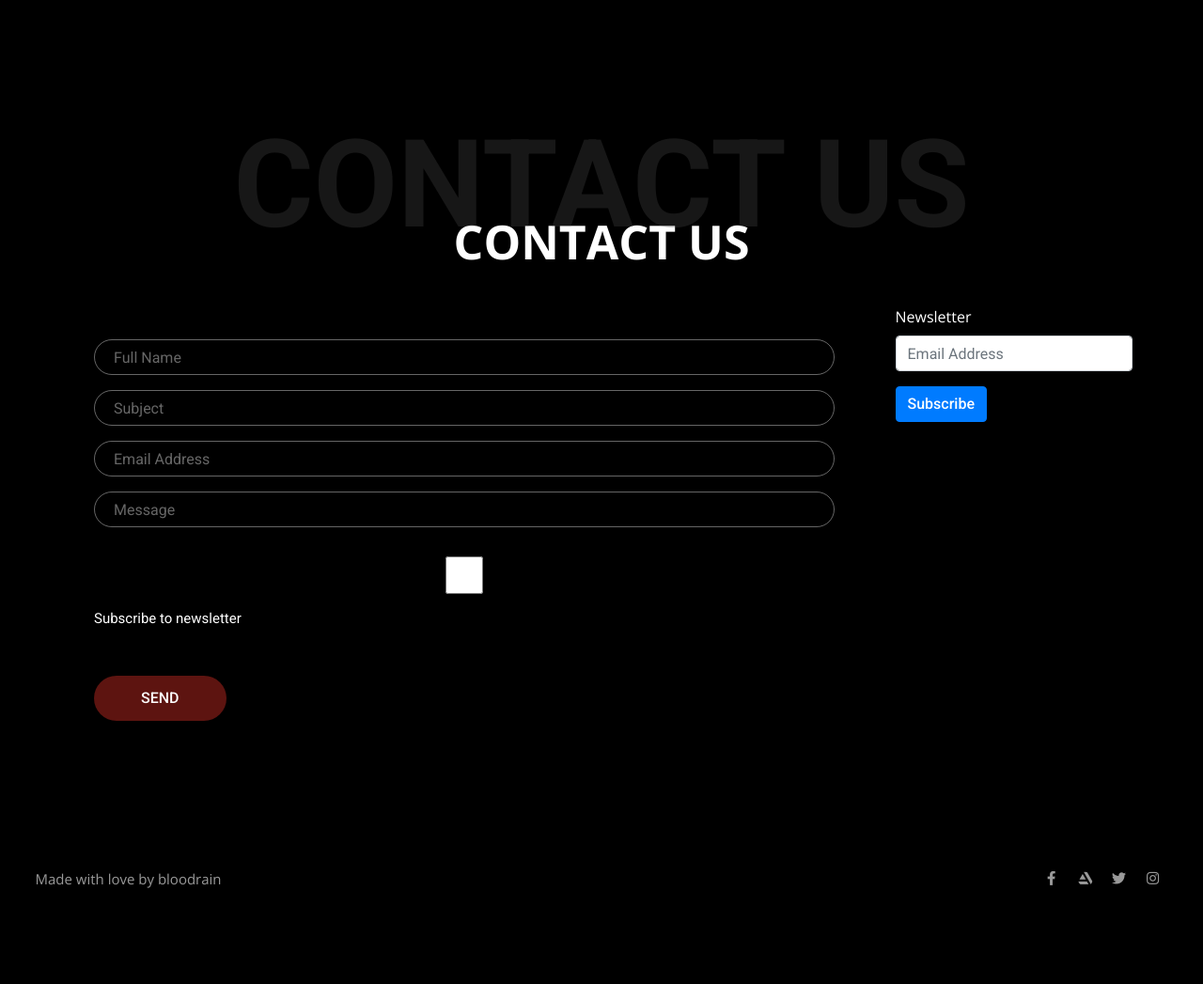
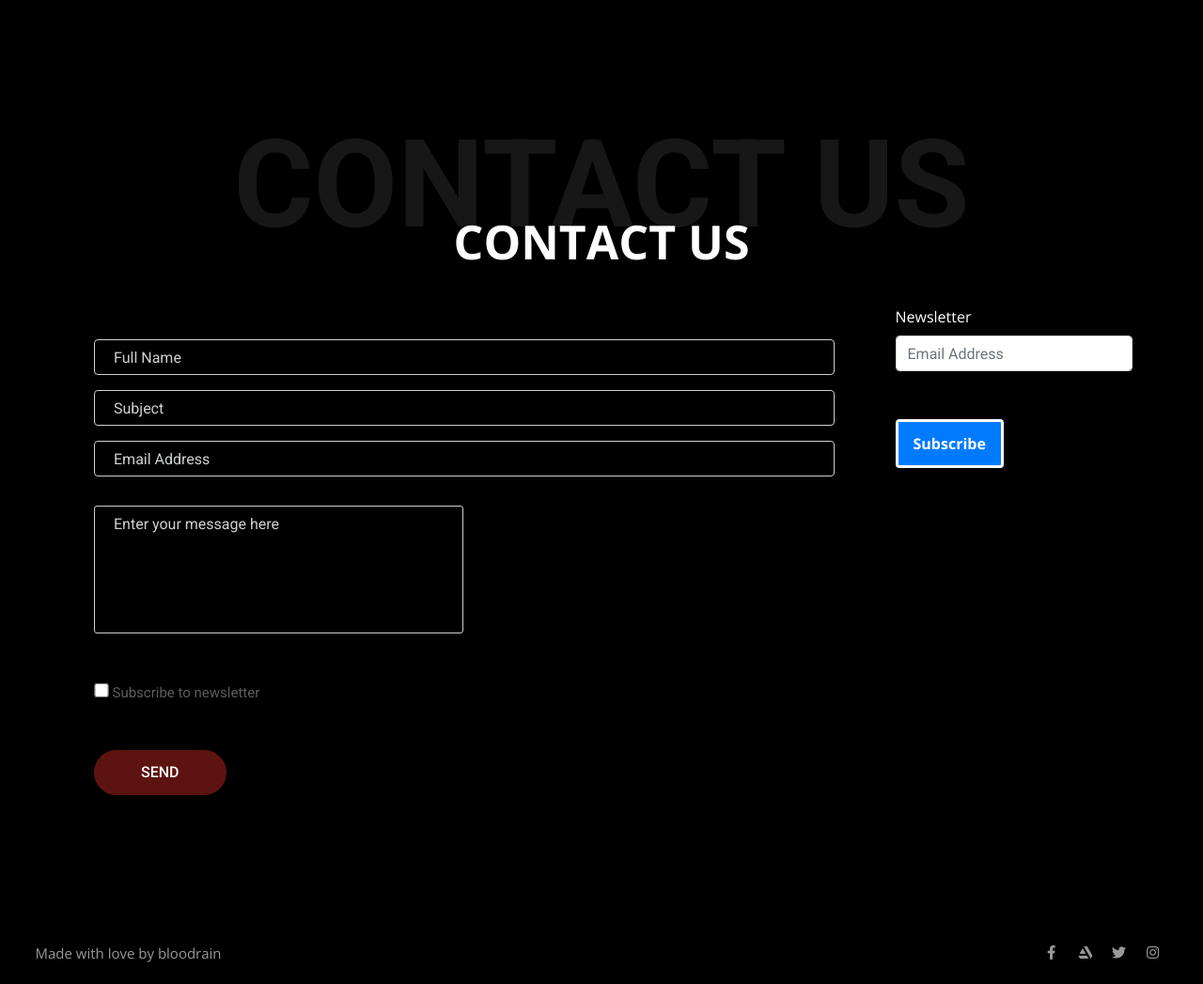
Before and after one commit to Amrmohamed090/Bloody-Rain-Studio, a Django app: page /contactus/ in a window 1280 px wide. Shown: the part 1726-2773 px from the top of the page at 94% size. Before the commit the page ends 2671 px from the top, so only its background shows below. Run offline with Django 5.2, Linux system fonts and the light colour scheme; some libraries are stand-ins or nearby versions.

Commit message:
changing contact us form

```diff
--- a/portifolio_server/app/static/app/css/style.css
+++ b/portifolio_server/app/static/app/css/style.css
@@ -933,7 +933,7 @@ color: var(--main-color);
 
 .contact_section .contact-form {
   padding: 25px;
-  border-radius: 20px;
+  /* border-radius: 20px; */
 }
 
 .contact_section .contact-form input {
@@ -943,9 +943,40 @@ color: var(--main-color);
   width: 100%;
   margin: 15px 0;
   padding: 10px 20px;
-  border: 1px solid rgba(255, 255, 255, 0.4);
-  border-radius: 30px;
+  border: 1px solid #CED1D0;
+  /* border-radius: 20px; */
   color: white; /* Change the text color to white */
+}
+
+.contact_section .contact-form input[type="checkbox"] {
+  width: 2%;
+  height: 15px;
+}
+.contact_section .contact-form textarea {
+  border: none;
+  outline: none;
+  background-color: transparent;
+  margin: 15px 0;
+  /* border-radius: 20px; */
+  color: white;
+  resize: none;
+  min-height: 123px;
+  font-family: "Roboto", sans-serif;
+    font-size: 16px;
+    line-height: 24px;
+    border: 1px solid #CED1D0;
+    padding: 7px 20px;
+    transition: border 0.25s ease-in-out, color 0.25s ease-in-out, background 0.25s ease-in-out;
+
+
+
+}
+.contact_section .contact-form textarea::placeholder {
+  color: #CED1D0;
+}
+
+.contact_section .contact-form label {
+  color: #5C5D5D;
 }
 
 
@@ -953,6 +984,7 @@ color: var(--main-color);
 
 .contact_section input:focus {
   border-color: var(--main-color);
+  outline: none;
 }
 
 .contact_section .contact-form input.input_message {
@@ -960,19 +992,19 @@ color: var(--main-color);
 }
 
 .contact_section .contact-form input::-webkit-input-placeholder {
-  color: rgba(255, 255, 255, 0.4);
+  color: #CED1D0;
 }
 
 .contact_section .contact-form input:-ms-input-placeholder {
-  color: rgba(255, 255, 255, 0.4);
+  color: #CED1D0;
 }
 
 .contact_section .contact-form input::-ms-input-placeholder {
-  color: rgba(255, 255, 255, 0.4);
+  color: #CED1D0;
 }
 
 .contact_section .contact-form input::placeholder {
-  color: rgba(255, 255, 255, 0.4);
+  color: #CED1D0;
 }
 
 .contact_section .contact-form button {
--- a/portifolio_server/app/templates/app/index.html
+++ b/portifolio_server/app/templates/app/index.html
@@ -365,7 +365,7 @@
   <section class="contact_section layout_padding scrollto clearfix unselectable" id="contact_us">
     <div class="container">
         <div class="section-head__back">Contact Us</div>
-        <div class="heading_container hidden">
+        <div class="heading_container">
             <h2>Contact Us</h2>
         </div>
         <div class="">
@@ -395,7 +395,7 @@
                                   <input type="email" name="email" placeholder="Email Address" class="form-control">
                               </div>
                               <div class="form-group">
-                                  <input type="text" name="message" placeholder="Message" class="form-control">
+                                <textarea name="your-message" cols="40" rows="5" aria-required="true" aria-invalid="false" placeholder="Enter your message here"></textarea>
                               </div>
                               <div class="form-group">
                                 <input type="checkbox" name="subscribe_newsletter" id="subscribe_newsletter">
@@ -420,7 +420,7 @@
                             <input type="email" name="email" placeholder="Email Address" class="form-control">
                         </div>
                         <div class="form-group">
-                          <button type="submit" class="btn btn-primary">Subscribe</button>
+                          <button type="submit" class="btn btn-primary main-button">Subscribe</button>
                       </div>
                       </form>
                     </div>
@@ -487,27 +487,7 @@
 <script type="text/javascript" src="https://cdnjs.cloudflare.com/ajax/libs/OwlCarousel2/2.3.4/owl.carousel.min.js"></script>
 <script src="{% static 'app\js\disableRightClick.js' %}"></script>
 
-<!-- owl carousel script
-  -->
-<script type="text/javascript">
-  $(".owl-carousel").owlCarousel({
-    loop: true,
-    margin: 0,
-    navText: [],
-    center: true,
-    autoplay: true,
-    autoplayHoverPause: true,
-    responsive: {
-      0: {
-        items: 1
-      },
-      1000: {
-        items: 3
-      }
-    }
-  });
-</script>
-<!-- end owl carousel script -->
+
 
 </body>
 
```
Also changed, not shown: portifolio_server/app/static/app/js/site.js (line endings or trailing spaces), portifolio_server/db.sqlite3, portifolio_server/media/images/ahmed-mostafa-r-1.jpg (added).
